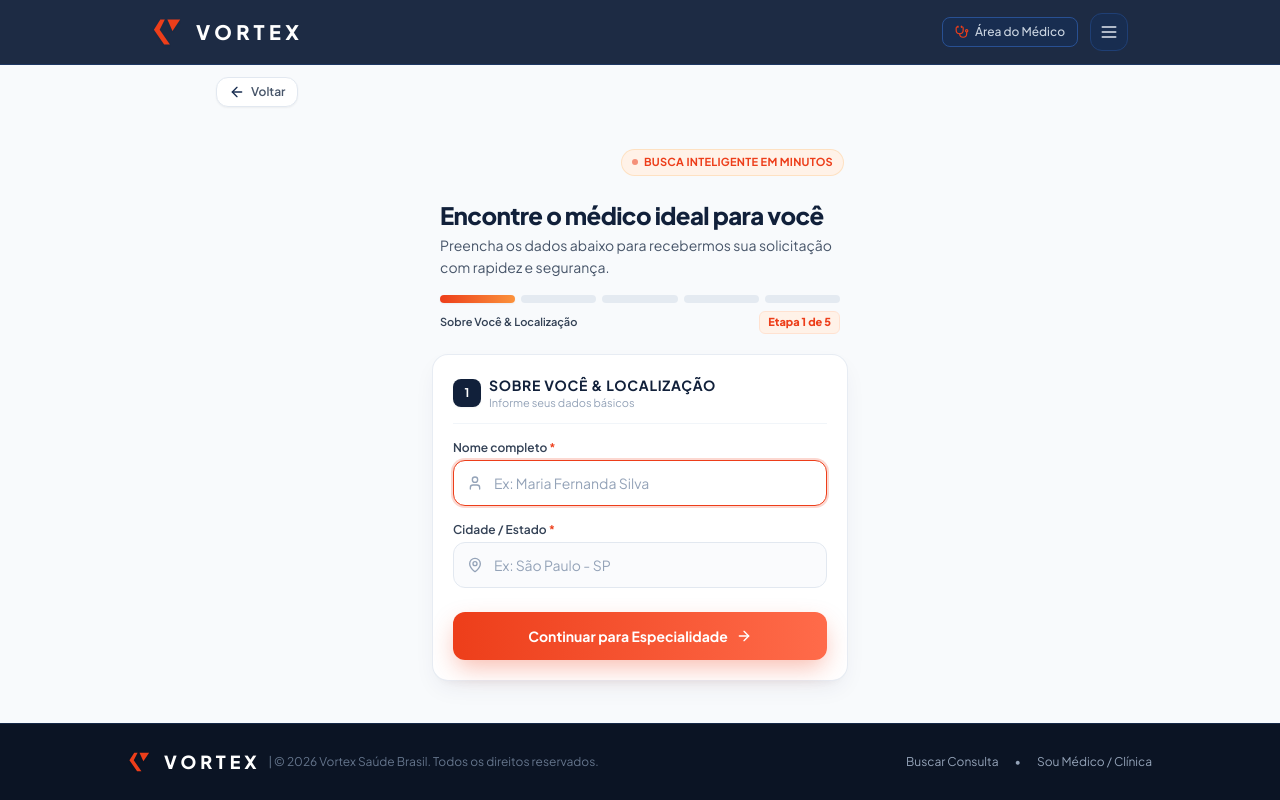
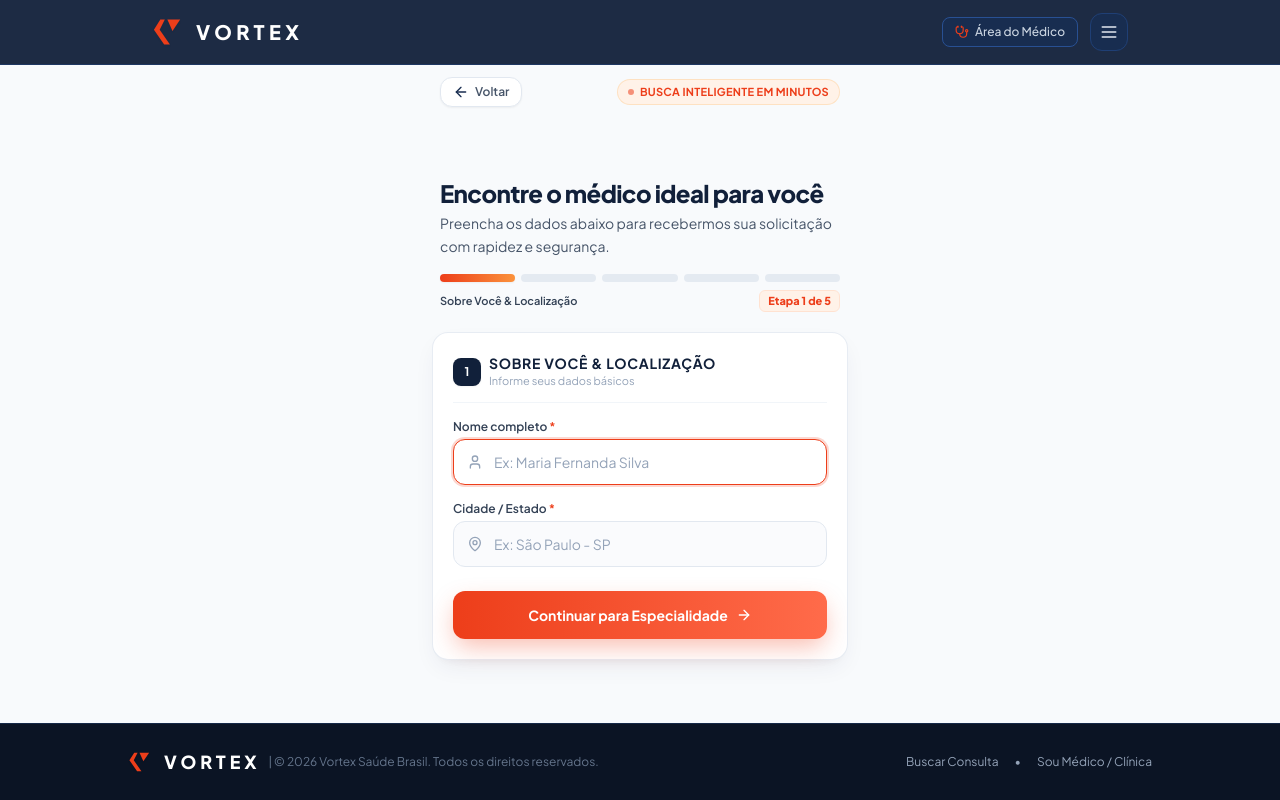
Before and after one commit to vitor-nery11/vortex_react, a React (Vite) app: page / in a window 1280 px wide. Both pictures are taken after a click on the element 440 px from the left and 506 px from the top of the page. Built offline with nearby package versions, Linux system fonts and the light colour scheme.

Commit message:
feat: align 'Busca Inteligente em Minutos' badge with return button in sub-header bar

```diff
--- a/src/App.jsx
+++ b/src/App.jsx
@@ -121,9 +121,11 @@ export default function App() {
         isPwaInstalled={isPwaInstalled}
       />
 
-      {/* Return Button Below Header */}
+      {/* Return & Sub-Header Bar Below Header */}
       {currentView !== 'selector' && (
-        <div className="w-full max-w-4xl mx-auto px-4 sm:px-6 pt-3 pb-0 animate-fade-in flex items-center justify-start">
+        <div className={`w-full mx-auto px-4 sm:px-6 pt-3 pb-0 animate-fade-in flex items-center justify-between ${
+          currentView === 'patient-form' ? 'max-w-md' : 'max-w-4xl'
+        }`}>
           <button
             type="button"
             onClick={handleGoBack}
@@ -133,6 +135,13 @@ export default function App() {
             <ArrowLeft className="w-4 h-4 text-vortex-navy-800" />
             <span>Voltar</span>
           </button>
+
+          {currentView === 'patient-form' && (
+            <div className="inline-flex items-center gap-1.5 px-2.5 py-1 rounded-full bg-vortex-orange-50 border border-orange-200/60 text-vortex-orange text-[11px] font-bold tracking-wide uppercase">
+              <span className="w-1.5 h-1.5 rounded-full bg-vortex-orange animate-pulse" />
+              <span>Busca Inteligente em Minutos</span>
+            </div>
+          )}
         </div>
       )}
 
--- a/src/components/patient/PatientForm.jsx
+++ b/src/components/patient/PatientForm.jsx
@@ -200,15 +200,7 @@ const PatientForm = forwardRef(function PatientForm({ onSubmitSuccess, onBack },
   };
 
   return (
-    <div className="w-full max-w-md mx-auto py-4 px-3 sm:px-4 space-y-4 animate-fade-in">
-
-      {/* Navigation Top: Step Tag */}
-      <div className="flex items-center justify-end px-1">
-        <div className="inline-flex items-center gap-1.5 px-2.5 py-1 rounded-full bg-vortex-orange-50 border border-orange-200/60 text-vortex-orange text-[11px] font-bold tracking-wide uppercase">
-          <span className="w-1.5 h-1.5 rounded-full bg-vortex-orange animate-pulse" />
-          Busca Inteligente em Minutos
-        </div>
-      </div>
+    <div className="w-full max-w-md mx-auto py-2 px-3 sm:px-4 space-y-4 animate-fade-in">
 
       {/* Hero Headline & 5-Step Progress Bar */}
       <section className="px-2 pt-2 pb-1 text-left">
```
